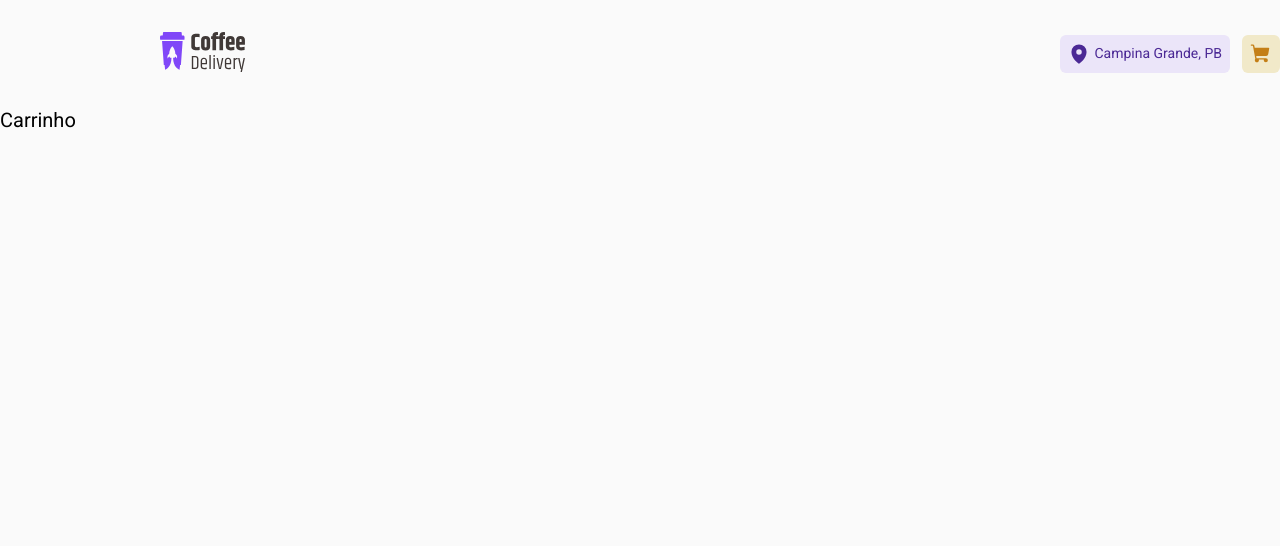
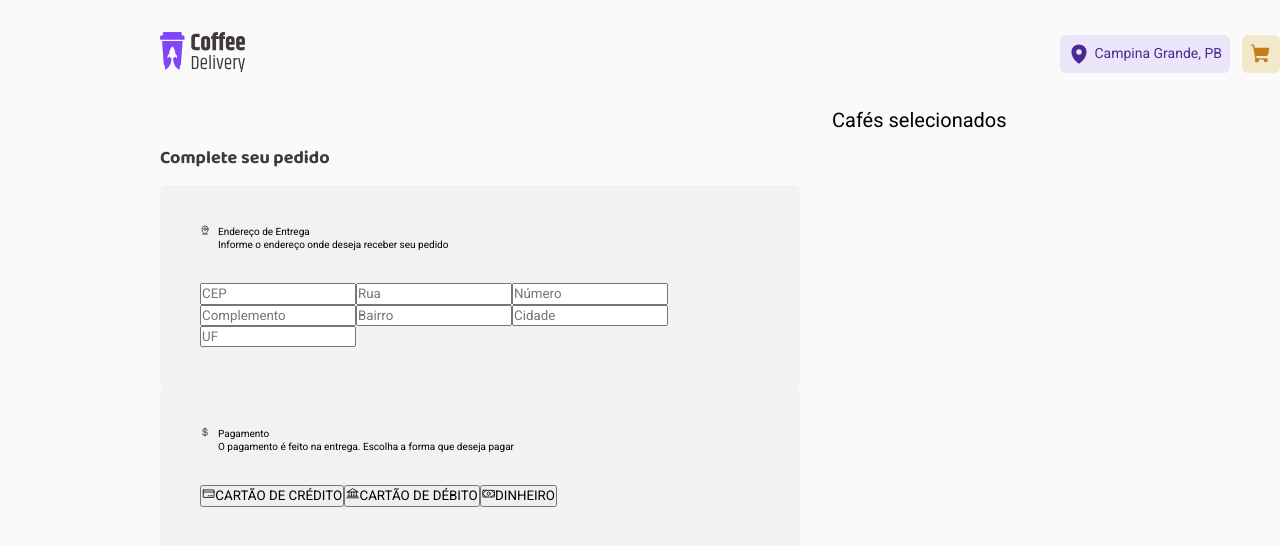
Before and after one commit to brenoq/coffeeShop, a React (Vite) app: page /cart in a window 1280 px wide. Shown: the top 546 px of the page. Built offline with nearby package versions, Linux system fonts and the light colour scheme.

Commit message:
Created page Cart

```diff
--- /dev/null
+++ b/src/components/InputNumber/index.tsx
@@ -0,0 +1,29 @@
+import { Minus, Plus } from 'phosphor-react'
+import { InputContainer } from './styles'
+import { useState } from 'react'
+
+export function InputNumber() {
+  const [quantity, setQuantity] = useState(1)
+
+  function handleChangeQuantity(buttonType: string) {
+    if (buttonType === 'plus') {
+      setQuantity(quantity + 1)
+    } else {
+      if (quantity > 1) {
+        setQuantity(quantity - 1)
+      }
+    }
+  }
+
+  return (
+    <InputContainer>
+      <button onClick={() => handleChangeQuantity('minus')}>
+        <Minus size={14} weight="bold" id="minus" />
+      </button>
+      <span>{quantity}</span>
+      <button onClick={() => handleChangeQuantity('plus')}>
+        <Plus size={14} weight="bold" id="plus" />
+      </button>
+    </InputContainer>
+  )
+}
--- /dev/null
+++ b/src/components/InputNumber/styles.ts
@@ -0,0 +1,46 @@
+import { styled } from 'styled-components'
+
+export const InputContainer = styled.div`
+  display: flex;
+  flex-direction: row;
+  justify-content: center;
+  align-items: center;
+  padding: 0.8rem;
+  gap: 4px;
+
+  width: 7.2rem;
+  height: 3.8rem;
+
+  background: ${(props) => props.theme['base-button']};
+  border-radius: 6px;
+
+  margin-left: 2.3rem;
+
+  span {
+    display: flex;
+    align-items: center;
+    justify-content: center;
+    width: 2rem;
+    height: 2rem;
+
+    font-family: 'Roboto', sans-serif;
+    font-weight: 400;
+    font-size: 1.6rem;
+
+    color: ${(props) => props.theme['base-title']};
+
+    background: none;
+    border: none;
+  }
+
+  button {
+    display: flex;
+    align-items: center;
+    justify-content: center;
+
+    background: none;
+    border: none;
+
+    color: ${(props) => props.theme.purple};
+  }
+`
--- /dev/null
+++ b/src/pages/Cart/components/OrderForm/index.tsx
@@ -0,0 +1,63 @@
+import {
+  Bank,
+  CreditCard,
+  CurrencyDollar,
+  MapPinLine,
+  Money,
+} from 'phosphor-react'
+import { OrderFormContainer } from '../OrderForm/styles'
+
+export function OrderForm() {
+  return (
+    <OrderFormContainer>
+      <h1>Complete seu pedido</h1>
+
+      <div className="address">
+        <div className="header">
+          <MapPinLine />
+          <div>
+            <p>Endereço de Entrega</p>
+            <span>Informe o endereço onde deseja receber seu pedido</span>
+          </div>
+        </div>
+
+        <div className="main">
+          <input type="text" name="cep" placeholder="CEP" />
+          <input type="text" name="rua" placeholder="Rua" />
+          <input type="text" name="numero" placeholder="Número" />
+          <input type="text" name="complemento" placeholder="Complemento" />
+          <input type="text" name="bairro" placeholder="Bairro" />
+          <input type="text" name="cidade" placeholder="Cidade" />
+          <input type="text" name="uf" placeholder="UF" />
+        </div>
+      </div>
+
+      <div className="payment">
+        <div className="header">
+          <CurrencyDollar />
+          <div>
+            <p>Pagamento</p>
+            <span>
+              O pagamento é feito na entrega. Escolha a forma que deseja pagar
+            </span>
+          </div>
+        </div>
+
+        <div className="main">
+          <button>
+            <CreditCard />
+            CARTÃO DE CRÉDITO
+          </button>
+          <button>
+            <Bank />
+            CARTÃO DE DÉBITO
+          </button>
+          <button>
+            <Money />
+            DINHEIRO
+          </button>
+        </div>
+      </div>
+    </OrderFormContainer>
+  )
+}
--- /dev/null
+++ b/src/pages/Cart/components/OrderForm/styles.ts
@@ -0,0 +1,54 @@
+import { styled } from 'styled-components'
+
+export const OrderFormContainer = styled.div`
+  display: flex;
+  flex-direction: column;
+
+  width: 64rem;
+
+  h1 {
+    color: ${(props) => props.theme['base-subtitle']};
+    font-size: 1.8rem;
+    font-family: 'Baloo 2', cusrsive;
+    font-weight: 700;
+
+    margin: 4rem 0 1.5rem 0;
+  }
+
+  .address {
+    display: flex;
+    flex-direction: column;
+    gap: 3.2rem;
+
+    padding: 4rem;
+
+    border-radius: 6px;
+    background: ${(props) => props.theme['base-card']};
+
+    .header {
+      display: flex;
+      flex-direction: row;
+      gap: 0.8rem;
+    }
+
+    .main {
+    }
+  }
+
+  .payment {
+    display: flex;
+    flex-direction: column;
+    gap: 3.2rem;
+
+    padding: 4rem;
+
+    border-radius: 6px;
+    background: ${(props) => props.theme['base-card']};
+
+    .header {
+      display: flex;
+      flex-direction: row;
+      gap: 0.8rem;
+    }
+  }
+`
--- /dev/null
+++ b/src/pages/Cart/components/OrderSummary/index.tsx
@@ -0,0 +1,7 @@
+export function OrderSummary() {
+  return (
+    <div>
+      <h1>Cafés selecionados</h1>
+    </div>
+  )
+}
--- a/src/pages/Cart/index.tsx
+++ b/src/pages/Cart/index.tsx
@@ -1,3 +1,13 @@
+import { OrderForm } from './components/OrderForm'
+import { OrderSummary } from './components/OrderSummary'
+
+import { CartContainer } from './styles'
+
 export function Cart() {
-  return <h1>Carrinho</h1>
+  return (
+    <CartContainer>
+      <OrderForm />
+      <OrderSummary />
+    </CartContainer>
+  )
 }
--- a/src/pages/Cart/styles.ts
+++ b/src/pages/Cart/styles.ts
@@ -0,0 +1,9 @@
+import { styled } from 'styled-components'
+
+export const CartContainer = styled.div`
+  display: flex;
+  flex-direction: row;
+  gap: 3.2rem;
+
+  padding: 0 16rem;
+`
--- a/src/pages/Home/components/CoffeeForm/index.tsx
+++ b/src/pages/Home/components/CoffeeForm/index.tsx
@@ -1,5 +1,6 @@
-import { Minus, Plus, ShoppingCart } from 'phosphor-react'
+import { ShoppingCart } from 'phosphor-react'
 import { CoffeFormContainer } from './styles'
+import { InputNumber } from '../../../../components/InputNumber'
 
 interface CoffeeType {
   type: string
@@ -19,15 +20,7 @@ export function CoffeeForm(props: CoffeeType) {
           <span>R$</span>
           9,90
         </div>
-        <div className="quantity">
-          <button>
-            <Minus size={14} weight="bold" />
-          </button>
-          <span>1</span>
-          <button>
-            <Plus size={14} weight="bold" />
-          </button>
-        </div>
+        <InputNumber />
         <button>
           <ShoppingCart size={22} weight="fill" />
         </button>
--- a/src/pages/Home/components/CoffeeForm/styles.ts
+++ b/src/pages/Home/components/CoffeeForm/styles.ts
@@ -109,50 +109,5 @@ export const CoffeFormContainer = styled.div`
         margin-right: 0.5rem;
       }
     }
-
-    .quantity {
-      display: flex;
-      flex-direction: row;
-      justify-content: center;
-      align-items: center;
-      padding: 0.8rem;
-      gap: 4px;
-
-      width: 7.2rem;
-      height: 3.8rem;
-
-      background: ${(props) => props.theme['base-button']};
-      border-radius: 6px;
-
-      margin-left: 2.3rem;
-
-      span {
-        display: flex;
-        align-items: center;
-        justify-content: center;
-        width: 2rem;
-        height: 2rem;
-
-        font-family: 'Roboto', sans-serif;
-        font-weight: 400;
-        font-size: 1.6rem;
-
-        color: ${(props) => props.theme['base-title']};
-
-        background: none;
-        border: none;
-      }
-
-      button {
-        display: flex;
-        align-items: center;
-        justify-content: center;
-
-        background: none;
-        border: none;
-
-        color: ${(props) => props.theme.purple};
-      }
-    }
   }
 `
```
Also changed, not shown: src/pages/Cart/components/OrderSummary/styles.ts (added).
